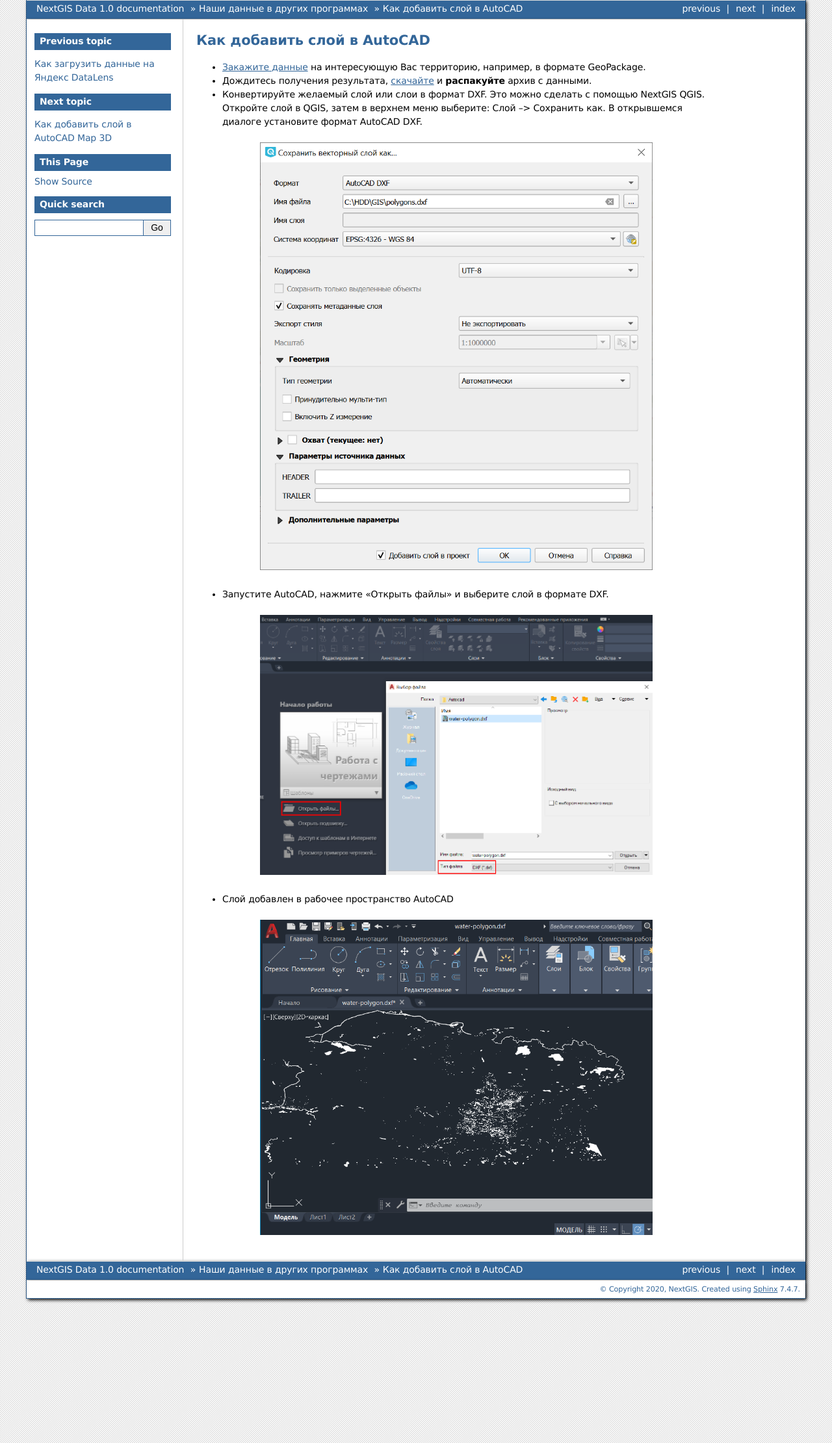
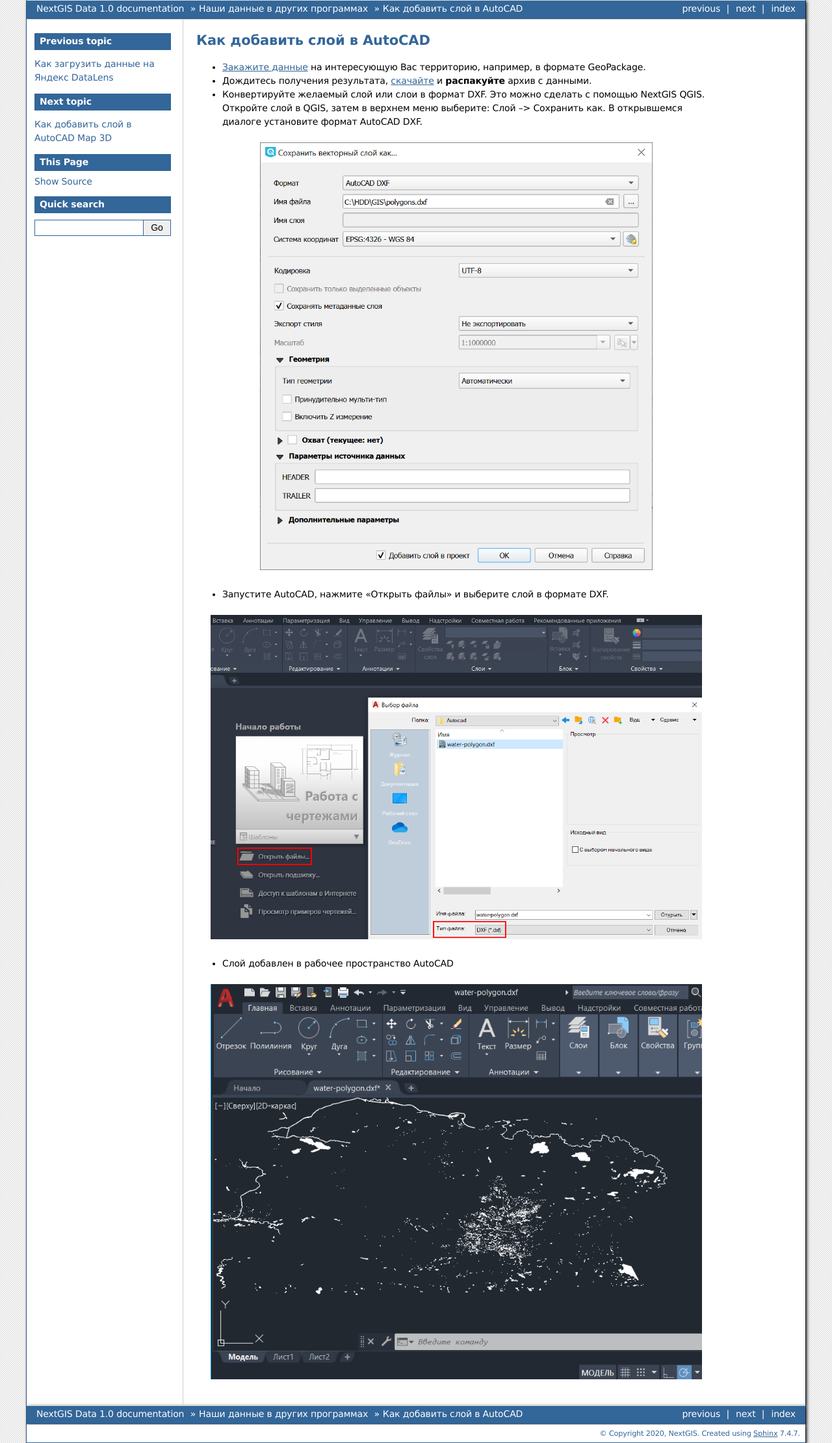
Before and after one commit to nextgis/docs_data, a Sphinx documentation site: the page built from source/autocad.rst, in a window 1280 px wide. Shown: the whole page at 65% size. Built offline with Sphinx 7.4.7, drawn with Linux system fonts in a browser that asks for light colours; formulas are drawn with MathJax 3.

Commit message:
screenshot size autocad.rst

```diff
--- a/source/autocad.rst
+++ b/source/autocad.rst
@@ -17,11 +17,11 @@
 .. figure:: _static/autocad1.png
    :name: autocad1
    :align: center
-   :width: 16cm
+   :width: 20cm
 
 * Слой добавлен в рабочее пространство AutoCAD
 
 .. figure:: _static/autocad2.png
    :name: autocad2
    :align: center
-   :width: 16cm
+   :width: 20cm
```
